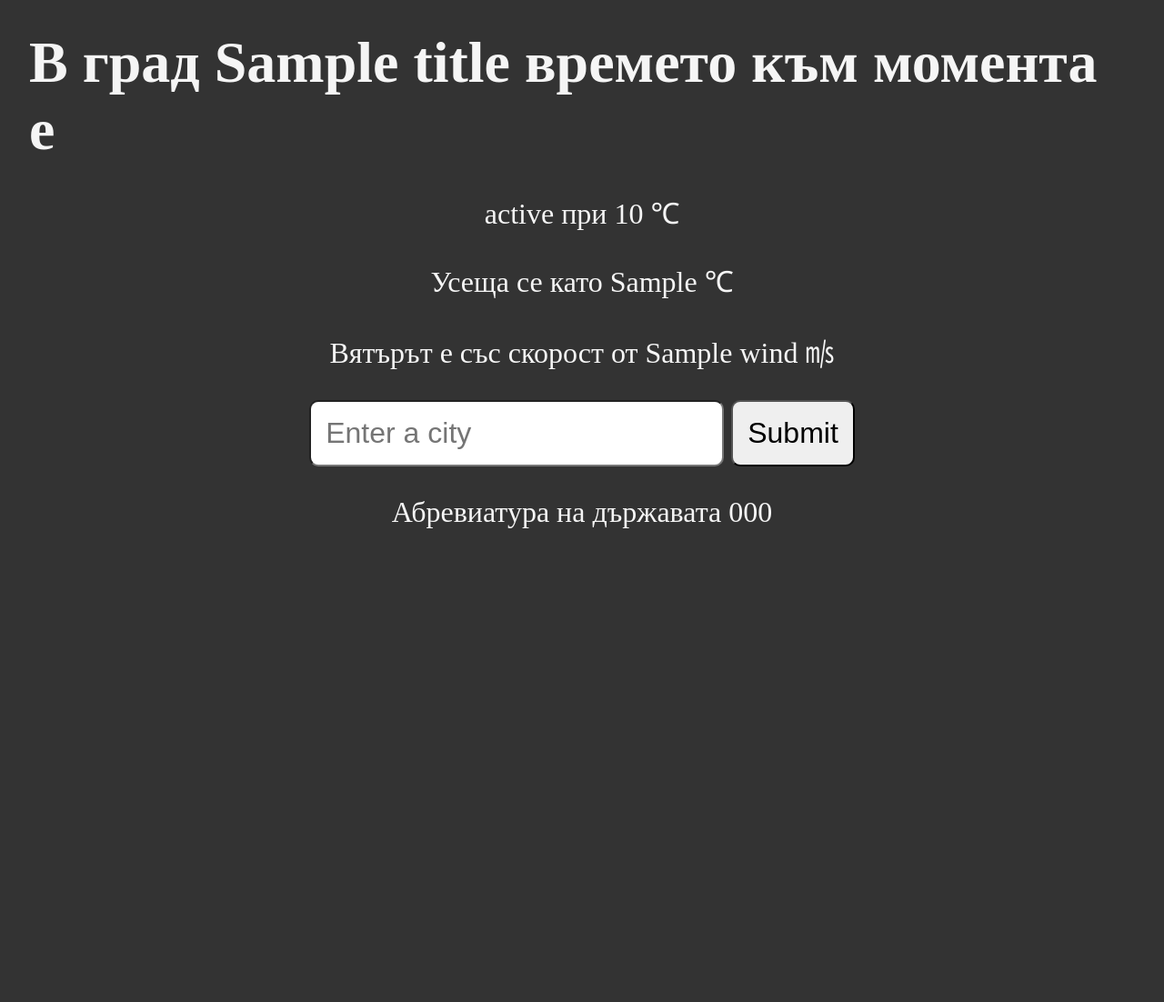
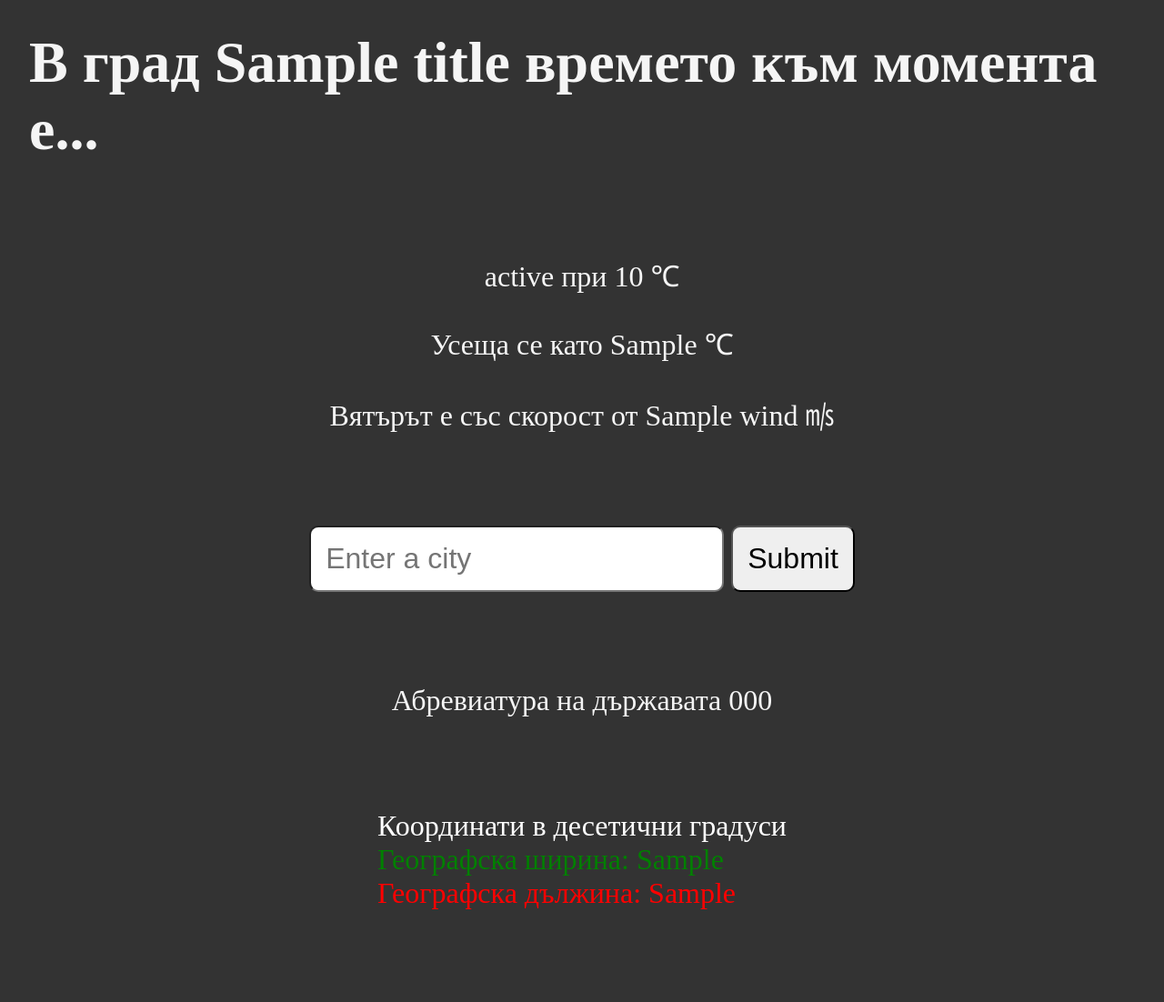
Before and after one commit to Dinamitrii/python-check-weather, a Flask app: template templates/weather.html in a window 1280 px wide. Shown: the whole page at 91% size. Before the commit the page ends 581 px from the top, so only its background shows below. Run offline with Flask 3, Linux system fonts and the light colour scheme; the template is opened without the code that fills it: most values are stand-ins (such as "Sample title", 1, 10 or a date in 2020).

Commit message:
Optimizing

```diff
--- a/server.py
+++ b/server.py
@@ -33,6 +33,8 @@ def get_weather():
         feels_like=f"{weather_data['main']['feels_like']:.1f}",
         wind=f"{weather_data['wind']['speed']:.1f}",
         country_code=weather_data["sys"]["country"],
+        geo_latitude=weather_data["coord"]["lat"],
+        geo_longitude=weather_data["coord"]["lon"]
     )
 
 
--- a/templates/weather.html
+++ b/templates/weather.html
@@ -5,18 +5,21 @@
     <meta charset="UTF-8">
     <meta name="viewport" content="width=device-width, initial-scale=1.0">
 
-    <title>{{ title }} Weather</title>
+    <title>{{ title }} времетоr</title>
 
     <link href="{{ url_for('static', filename='styles/style.css') }}" rel="stylesheet"/>
 
 </head>
 
 <body>
-<h1>В град {{ title }} времето към момента е</h1>
+<h1>В град {{ title }} времето към момента е...</h1>
+
+<p>&nbsp;</p>
 
 <p>{{ status }} при {{ temp }} &#8451;</p>
 <p>Усеща се като {{ feels_like }} &#8451;</p>
 <p>Вятърът е със скорост от {{ wind }} &#13223;</p>
+<p>&nbsp;</p>
 
 <form action="/weather">
     <label for="city"></label>
@@ -27,7 +30,12 @@
     <button type="submit">Submit</button>
 </form>
 
+<p>&nbsp;</p>
 <p>Абревиатура на държавата {{ country_code }}</p>
-
+<p>&nbsp;</p>
+<p><font color="white">Координати в десетични градуси</font><br>
+<font color="green">Географска ширина: {{ geo_latitude }} </font><br>
+<font color="red">Географска дължина: {{ geo_longitude }}</font></p>
+<p>&nbsp;</p>
 </body>
 </html>
```
